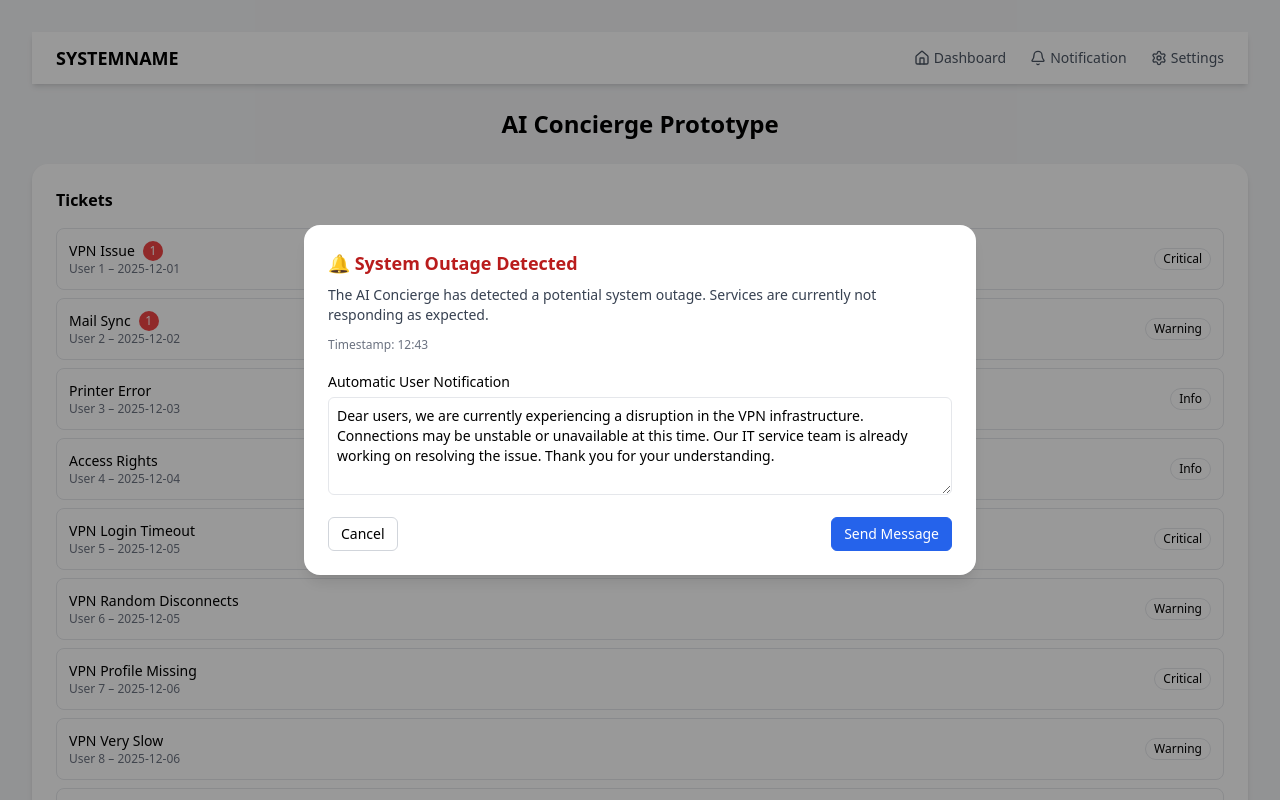
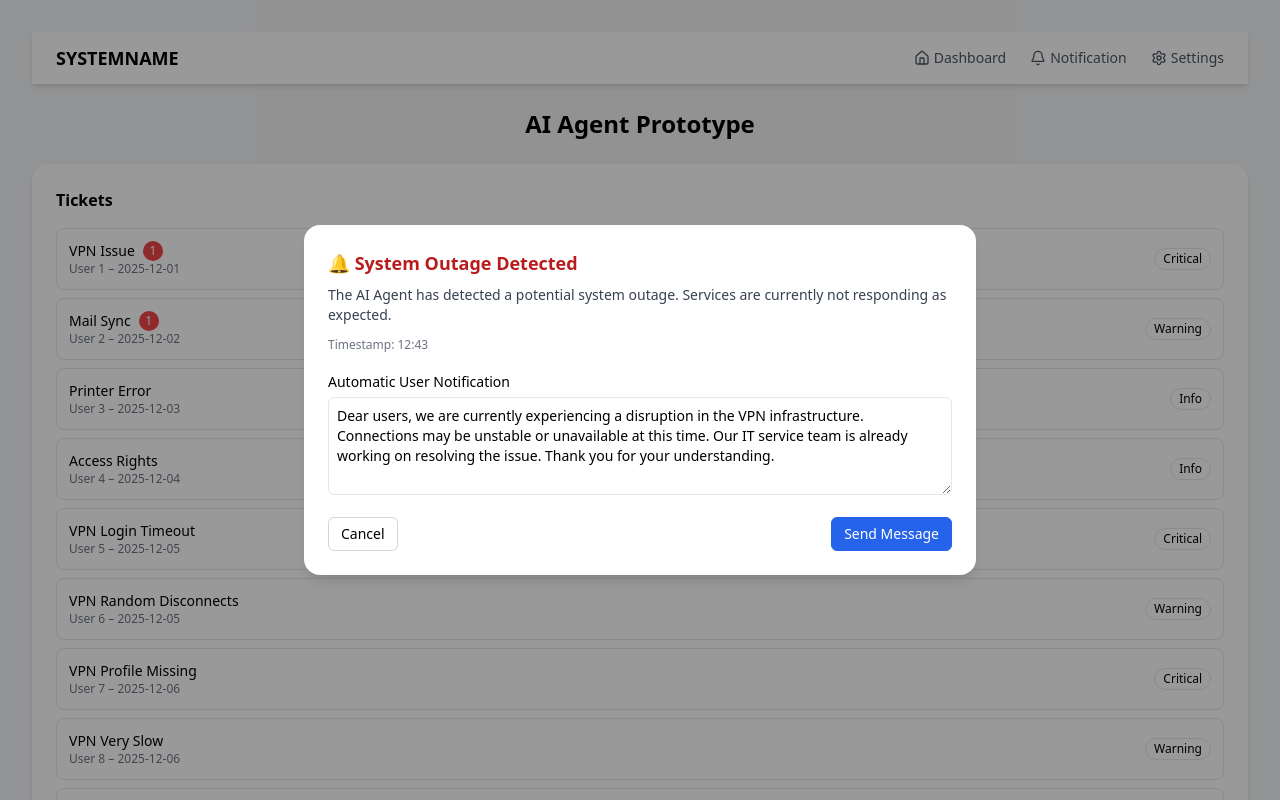
Before and after one commit to pauldopatka/ai-agent-service-desk-prototype, a React (Vite) app: page / in a window 1280 px wide. Shown: the top 800 px of the page. Built offline with nearby package versions, Linux system fonts and the light colour scheme.

Commit message:
Rename references from "AI Concierge" to "AI Agent" and update button label in ChatView

```diff
--- a/src/App.tsx
+++ b/src/App.tsx
@@ -311,7 +311,7 @@ function ChatView() {
 
           <div className="flex justify-between">
             <Button variant="outline" onClick={() => navigate(-1)}>Back</Button>
-            <Button onClick={() => setShowSolution(true)}>Get Draft Solution</Button>
+            <Button onClick={() => setShowSolution(true)}>AI Solution</Button>
             <Button onClick={handleSend}>Send</Button>
           </div>
         </CardContent>
@@ -339,7 +339,7 @@ function SettingsView() {
     <motion.div initial={{ opacity: 0 }} animate={{ opacity: 1 }} className="max-w-[1200px] mx-auto">
       <Card className="rounded-2xl shadow-md">
         <CardContent className="p-6 grid gap-6">
-          <h2 className="font-semibold text-xl">AI Concierge – Feature Settings</h2>
+          <h2 className="font-semibold text-xl">AI Agent – Feature Settings</h2>
           <div className="grid grid-cols-1 md:grid-cols-2 gap-4">
             {features.map((feature, idx) => (
               <div key={feature.key} className="flex items-center justify-between p-4 border rounded-lg">
@@ -401,7 +401,7 @@ function AutomatedOutagePopup({ onClose, onConfirm }: AutomatedOutagePopupProps)
     <div className="fixed inset-0 bg-black/40 flex items-center justify-center z-50">
       <motion.div initial={{ scale: 0.9, opacity: 0 }} animate={{ scale: 1, opacity: 1 }} className="bg-white rounded-2xl shadow-lg p-6 w-full max-w-2xl">
         <h2 className="font-semibold text-lg mb-2 text-red-700 flex items-center gap-2">🔔 System Outage Detected</h2>
-        <p className="text-sm text-gray-700 mb-3">The AI Concierge has detected a potential system outage. Services are currently not responding as expected.</p>
+        <p className="text-sm text-gray-700 mb-3">The AI Agent has detected a potential system outage. Services are currently not responding as expected.</p>
         <p className="text-xs text-gray-500 mb-4">Timestamp: 12:43</p>
         {!sent ? (
           <>
@@ -493,7 +493,7 @@ export default function AIConciergePrototype() {
           setShowAutomatedOutage={setShowAutomatedOutage}
         />
 
-        <motion.h1 initial={{ opacity: 0, y: -10 }} animate={{ opacity: 1, y: 0 }} className="text-2xl font-bold text-center mb-6">AI Concierge Prototype</motion.h1>
+        <motion.h1 initial={{ opacity: 0, y: -10 }} animate={{ opacity: 1, y: 0 }} className="text-2xl font-bold text-center mb-6">AI Agent Prototype</motion.h1>
 
         <Routes>
           <Route path="/" element={<TicketListView resetToken={resetToken} />} />
```
